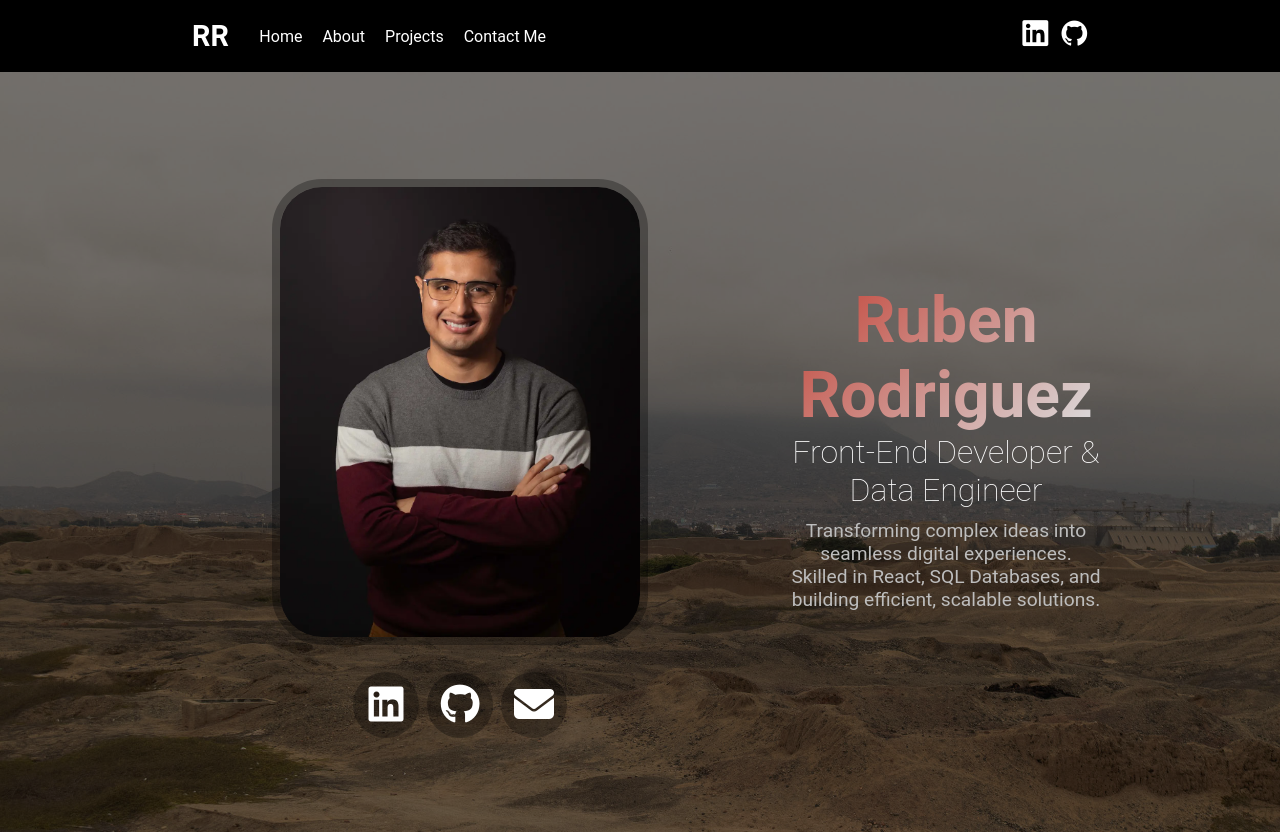
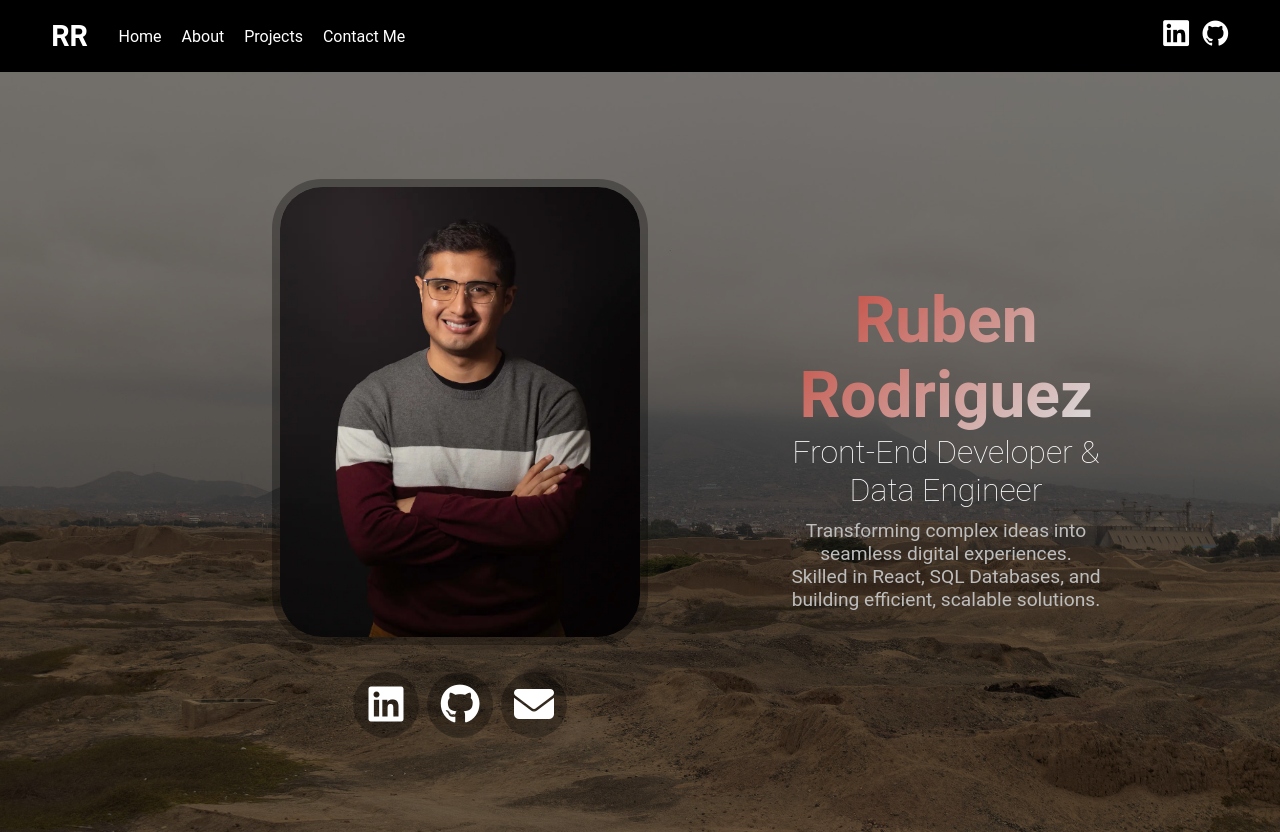
Before and after one commit to Nidrub/portfolio, a website: page index.html in a window 1280 px wide. Drawn offline with nearby package versions, Linux system fonts and the light colour scheme.

Commit message:
style change

```diff
--- a/style.css
+++ b/style.css
@@ -39,7 +39,8 @@ header {
     align-items: center;
     position: relative;
     flex-wrap: initial;
-    width: 70%;
+    width: 1200px;
+    margin: 0 4vw;
     gap: 2vw;
     padding: 10px 0; /* top-bottom left-right*/
 }
```
